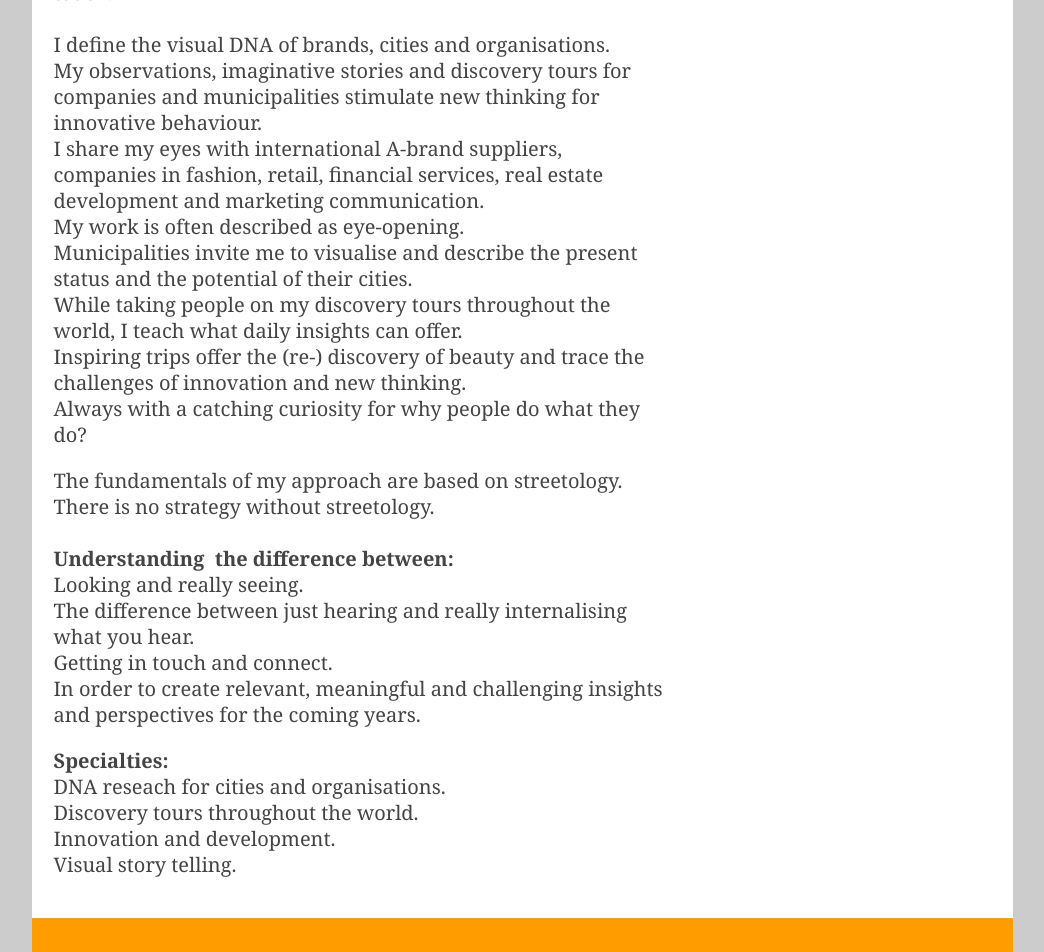
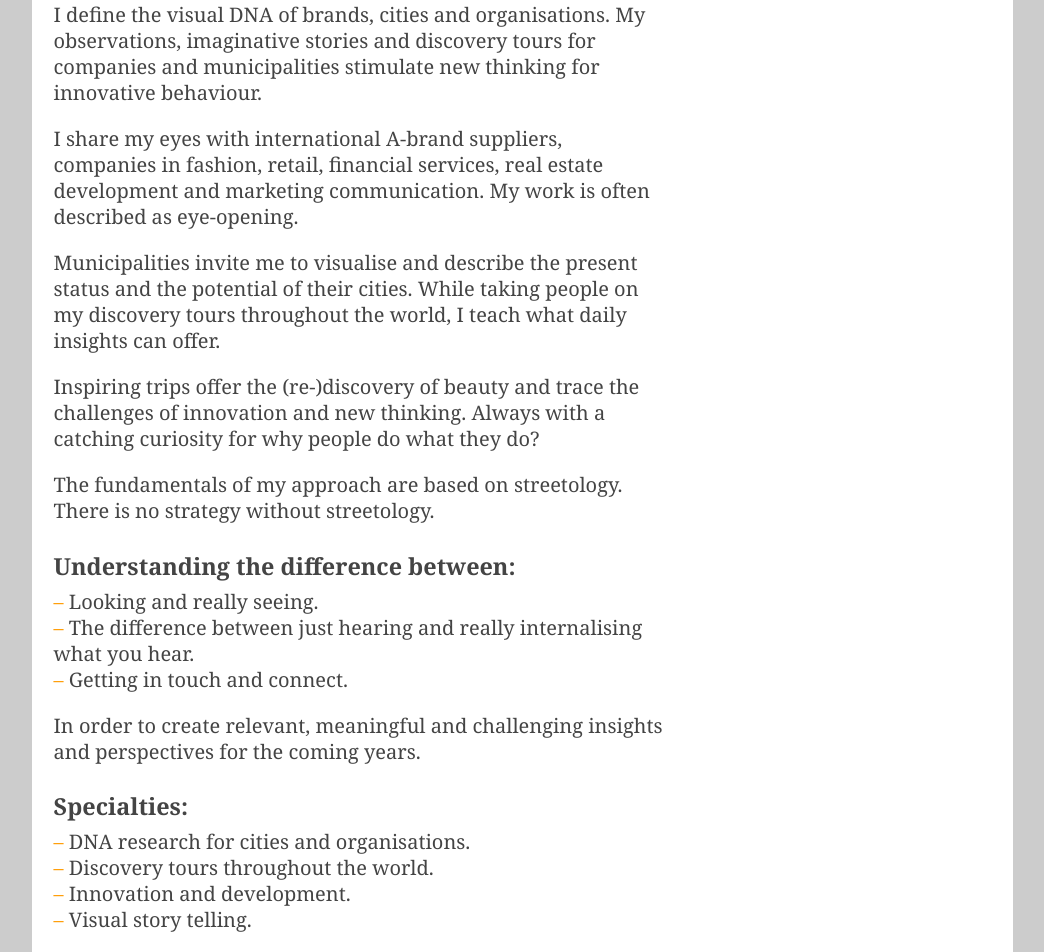
Before and after one commit to bobberg/website-pim, a React (Vite) app: page / in a window 1280 px wide. Shown: the part 1000-1952 px from the top of the page, without its empty margins (118-1162 px from the left). Built offline with nearby package versions, Linux system fonts and the light colour scheme.

Commit message:
fixed html issues

```diff
--- a/src/components/About.tsx
+++ b/src/components/About.tsx
@@ -2,22 +2,10 @@ import React from "react";
 import pim from "./../images/Pim.jpg";
 
 const Specialities = [
-  {
-    key: 1,
-    speciality: "- DNA reseach for cities and organisations",
-  },
-  {
-    key: 2,
-    speciality: "- Discovery tours throughout the world",
-  },
-  {
-    key: 3,
-    speciality: "- Innovation and development",
-  },
-  {
-    key: 4,
-    speciality: "- Inspirational see-throughs/presentations",
-  },
+  "DNA research for cities and organisations",
+  "Discovery tours throughout the world",
+  "Innovation and development",
+  "Inspirational see-throughs/presentations",
 ];
 
 const About = () => {
@@ -29,27 +17,23 @@ const About = () => {
         </div>
         <div className="about-right">
           <h1>Who am I?</h1>
+          <p>I am Pim van den Berg and thank you for visiting my website.</p>
           <p>
-            I am Pim van den Berg and thank you for visiting my website.
-            <br />
             My approach is based on streetology. A curious way of understanding
             the now in all its details by connecting with people and their
-            stories.
-            <br />
-            With a focus on Brands, Organisations, People and Cities.
-            <br />
+            stories. With a focus on Brands, Organisations, People and Cities.
+          </p>
+          <p>
             My background in Food and Retail helps me with looking for the broad
             inspiring perspectives of the world we live in.
           </p>
-          <p>Specialties:</p>
+          <h3>Specialties:</h3>
           <ul className="about-specialities">
-            {Specialities.map((item) => {
-              return (
-                <li className="about-speciality" key={item.key}>
-                  {item.speciality}
-                </li>
-              );
-            })}
+            {Specialities.map((item, index) => (
+              <li className="about-speciality" key={index}>
+                {item}
+              </li>
+            ))}
           </ul>
         </div>
       </div>
--- a/src/components/Assignments.tsx
+++ b/src/components/Assignments.tsx
@@ -28,51 +28,43 @@ const Assignments = () => {
         </div>
         <p>
           Involved in the development of the DNA of 5 cities in the Netherlands
-          and a project of investigating the potential of 20 arreas in and near
+          and a project of investigating the potential of 20 areas in and near
           these cities.
-          <br />
+        </p>
+        <p>
           Preparing a tour with a management team to Singapore and Tokyo/Kyoto.
-          <br />
           Together with Jempi Moens I am part of Lunar. A non-traditional
           management program for leaders. Just accompanied the 1st group for 3
-          days in Ghent.
-          <br />
-          A fascinating learning experience we had with great insights on both
-          the external as internal side of life.
-          <br />
-          <br />
-          Just had a Citytour to retail and citydevelopments in London, Tokyo,
+          days in Ghent. A fascinating learning experience we had with great
+          insights on both the external as internal side of life.
+        </p>
+        <p>
+          Just had a Citytour to retail and city developments in London, Tokyo,
           Kyoto, Berlin, Leipzig and Dresden.
-          <br />
-          <br />
+        </p>
+        <p>
           For an international Group of Foodstores I investigated the next step
           in their format portfolio.
         </p>
         <p>
           A visual DNA was presented for a global investment company from
           Rotterdam.
-          <br />
-          <br />
+        </p>
+        <p>
           With the Global Design Team of Reckitt Benckiser we had a great team
-          event prepared in Amsterdam.
-          <br />
-          One of their biggest clients from the States had a streetology tour
-          with me in London.
-          <br />
-          With the designteam we also had an investigation in Mumbay and Tokyo
-          to see how people clean their toilets.
+          event prepared in Amsterdam. One of their biggest clients from the
+          States had a streetology tour with me in London. With the design team
+          we also had an investigation in Mumbai and Tokyo to see how people
+          clean their toilets.
         </p>
         <p>
           With a dairy company we traced the secrets of innovation and packaging
           in surrounding countries.
-          <br />
-          <br />
-          For Rabo Bank I guided a trade mission in India.
-          <br />
-          In october last year I discovered together with Jos Sentel the secrets
-          of transition cities in Detroit, Cleveland, Pittsburgh and
-          Philadelphia.
-          <br />
+        </p>
+        <p>
+          For Rabo Bank I guided a trade mission in India. In October last year
+          I discovered together with Jos Sentel the secrets of transition cities
+          in Detroit, Cleveland, Pittsburgh and Philadelphia.
         </p>
         <div className="assignments-pdf">
           <a
@@ -86,31 +78,24 @@ const Assignments = () => {
         </div>
 
         <p>
-          Wondering whether I new book about DNA and Cities would add value to
-          existing volume of information.
-          <br />
-          Maybe a similar approach as my book "Ondernemen is een straatfeest"
-          could create a winning performance.
-          <br />
-          <br />
+          Wondering whether a new book about DNA and Cities would add value to
+          the existing volume of information. Maybe a similar approach as my
+          book "Ondernemen is een straatfeest" could create a winning
+          performance.
+        </p>
+        <p>
           It strikes me how the global reshuffle has an impact on the
           development of cities, public space, homes/living, offices and retail.
-          <br />
-          On our thinking in general!
-          <br />
-          It has hit the real estate world enormously for the next decade.
-          <br />
-          Developers must transform. Financial institutions must rethink their
-          values.
-          <br />
+          On our thinking in general! It has hit the real estate world
+          enormously for the next decade. Developers must transform. Financial
+          institutions must rethink their values.
+        </p>
+        <p>
           Maybe architects can become city editors. A new position for
           municipalities that can conduct the City as an inspiring partiture.
-          <br />
           Collaboration on all levels for creating a better shared value on What
-          Is and What is Needed is very important.
-          <br />
-          What a great society we are living in! Full of inspiring challenges.
-          <br />
+          Is and What is Needed is very important. What a great society we are
+          living in! Full of inspiring challenges.
         </p>
       </div>
     </>
--- a/src/components/Contact.tsx
+++ b/src/components/Contact.tsx
@@ -10,29 +10,26 @@ const Contact = () => {
       <div className="contact-section">
         <div className="contact-form"></div>
         <div>
-          <h1>Address</h1>
-          <p>
+          <h2>Address</h2>
+          <address>
             Pim van den Berg Perspectives BV
             <br />
             Charlotte van Montpensierlaan 2c
             <br />
             1181 RR Amstelveen
-          </p>
-
-          <br />
+          </address>
           <p>
-            Phone: 020 6412990
+            Phone: <a href="tel:0206412990">020 6412990</a>
             <br />
-            Fax: 020 6407479
+            Mobile: <a href="tel:0651431255">06 51431255</a>
             <br />
-            Mobile: 06 51431255
-            <br />
-            E-mail: pimvandenberg@wxs.nl
+            E-mail:{" "}
+            <a href="mailto:pimvandenberg@wxs.nl">pimvandenberg@wxs.nl</a>
           </p>
         </div>
 
         <div>
-          <h1>Follow Pim</h1>
+          <h2>Follow Pim</h2>
           <p>
             I actually prefer genuine contact, but you can also connect to me in
             different ways
--- a/src/components/Introduction/Introduction.css
+++ b/src/components/Introduction/Introduction.css
@@ -14,3 +14,19 @@
   font-size: 20px;
   line-height: 26px;
 }
+
+.introduction-text h3 {
+  margin-top: 1.2em;
+  margin-bottom: 0.4em;
+}
+
+.introduction-list {
+  list-style: none;
+  padding-left: 0;
+  margin: 0.5em 0;
+}
+
+.introduction-list li::before {
+  content: "– ";
+  color: #ff9b00;
+}
--- a/src/components/Introduction/index.tsx
+++ b/src/components/Introduction/index.tsx
@@ -4,69 +4,59 @@ const Introduction = () => {
   return (
     <div className="section">
       <i className="introduction-header">Opposing Insights</i>
-      <br />
       <div className="introduction-text">
-        <br />
-        <strong>Welcome!</strong>
+        <h3>Welcome!</h3>
         <p>
-          Thank you for visiting my website and for your time and interest.
-          <br />
-          If there are any questions about the information please do get in
-          touch.
-          <br />
-          <br />
-          I define the visual DNA of brands, cities and organisations.
-          <br />
-          My observations, imaginative stories and discovery tours for companies
+          Thank you for visiting my website and for your time and interest. If
+          there are any questions about the information please do get in touch.
+        </p>
+        <p>
+          I define the visual DNA of brands, cities and organisations. My
+          observations, imaginative stories and discovery tours for companies
           and municipalities stimulate new thinking for innovative behaviour.
-          <br />
+        </p>
+        <p>
           I share my eyes with international A-brand suppliers, companies in
           fashion, retail, financial services, real estate development and
-          marketing communication.
-          <br />
-          My work is often described as eye-opening.
-          <br />
+          marketing communication. My work is often described as eye-opening.
+        </p>
+        <p>
           Municipalities invite me to visualise and describe the present status
-          and the potential of their cities.
-          <br />
-          While taking people on my discovery tours throughout the world, I
-          teach what daily insights can offer.
-          <br />
-          Inspiring trips offer the (re-) discovery of beauty and trace the
-          challenges of innovation and new thinking.
-          <br />
-          Always with a catching curiosity for why people do what they do?
+          and the potential of their cities. While taking people on my discovery
+          tours throughout the world, I teach what daily insights can offer.
+        </p>
+        <p>
+          Inspiring trips offer the (re-)discovery of beauty and trace the
+          challenges of innovation and new thinking. Always with a catching
+          curiosity for why people do what they do?
         </p>
 
         <p>
-          The fundamentals of my approach are based on streetology.
-          <br />
-          There is no strategy without streetology.
-          <br />
-          <br />
-          <strong>Understanding &nbsp;the difference between:</strong>
-          <br />
-          Looking and really seeing.
-          <br />
-          The difference between just hearing and really internalising what you
-          hear.
-          <br />
-          Getting in touch and connect.
-          <br />
+          The fundamentals of my approach are based on streetology. There is no
+          strategy without streetology.
+        </p>
+
+        <h3>Understanding the difference between:</h3>
+        <ul className="introduction-list">
+          <li>Looking and really seeing.</li>
+          <li>
+            The difference between just hearing and really internalising what
+            you hear.
+          </li>
+          <li>Getting in touch and connect.</li>
+        </ul>
+        <p>
           In order to create relevant, meaningful and challenging insights and
           perspectives for the coming years.
         </p>
-        <p>
-          <strong>Specialties:</strong>
-          <br />
-          DNA reseach for cities and organisations.
-          <br />
-          Discovery tours throughout the world.
-          <br />
-          Innovation and development.
-          <br />
-          Visual story telling.
-        </p>
+
+        <h3>Specialties:</h3>
+        <ul className="introduction-list">
+          <li>DNA research for cities and organisations.</li>
+          <li>Discovery tours throughout the world.</li>
+          <li>Innovation and development.</li>
+          <li>Visual story telling.</li>
+        </ul>
       </div>
     </div>
   );
--- a/src/components/Manifesto.tsx
+++ b/src/components/Manifesto.tsx
@@ -138,11 +138,8 @@ const Manifesto = () => {
         </a> */}
       <header>
         <h1>Manifesto</h1>
-        <h2>
-          Pim van den Berg’s Manifesto on The Future of Streetology
-          <br />
-          Take off those Blinders!
-        </h2>
+        <h2>Pim van den Berg’s Manifesto on The Future of Streetology</h2>
+        <h3>Take off those Blinders!</h3>
         <div className="manifesto-download">
           <a
             href="/FN_Outlook 2013_p34-37_pimvandenberg.pdf"
@@ -185,10 +182,7 @@ const Manifesto = () => {
             );
           })}
           <li>
-            <p>
-              In close cooperation with Rob Smelt
-              <br />i <a href="http://www.smelten.nl/">www.smelten.nl</a>
-            </p>
+            <p>In close cooperation with Rob Smelt</p>
           </li>
         </ul>
       </motion.header>
```
